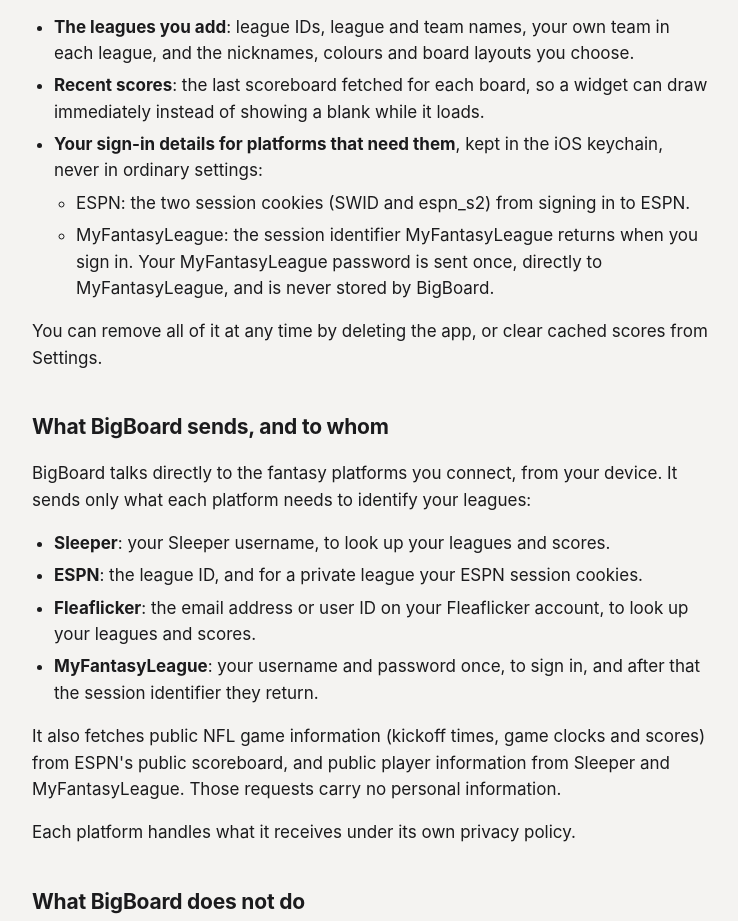
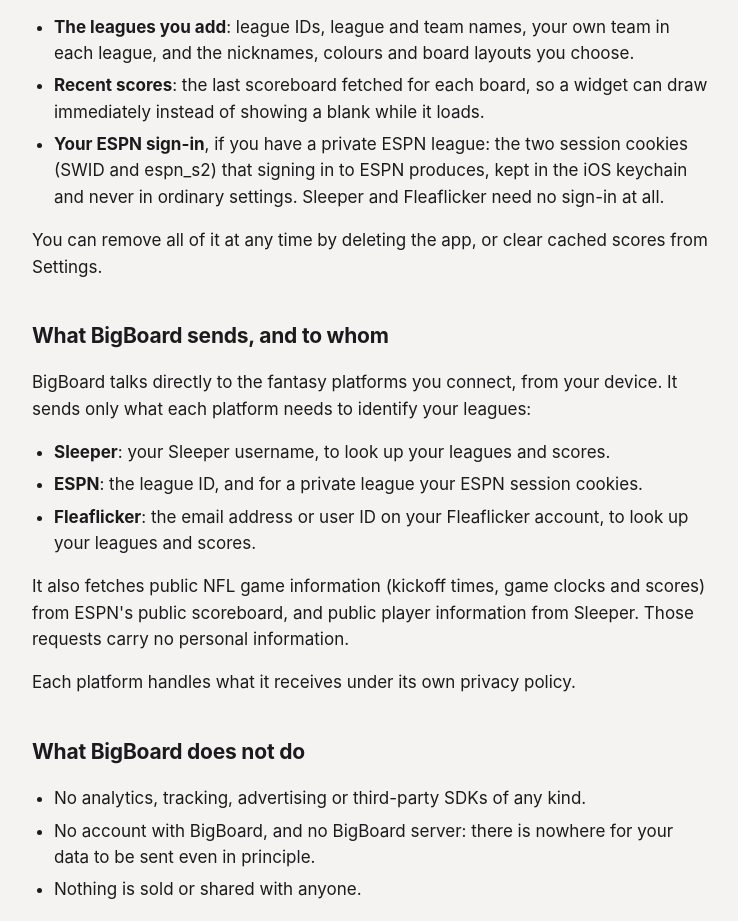
Before and after one commit to bigboardff-hub/bigboardff-hub.github.io, a plain HTML site: page privacy.html in a window 1280 px wide. Shown: the part 461-1382 px from the top of the page, without its empty margins (268-1006 px from the left). Drawn offline with Linux system fonts and the light colour scheme.

Commit message:
Add files via upload

```diff
--- a/privacy.html
+++ b/privacy.html
@@ -104,15 +104,9 @@ footer a { margin-right: 18px; }
       each league, and the nicknames, colours and board layouts you choose.</li>
   <li><strong>Recent scores</strong>: the last scoreboard fetched for each board, so a widget can
       draw immediately instead of showing a blank while it loads.</li>
-  <li><strong>Your sign-in details for platforms that need them</strong>, kept in the iOS keychain,
-      never in ordinary settings:
-    <ul>
-      <li>ESPN: the two session cookies (SWID and espn_s2) from signing in to ESPN.</li>
-      <li>MyFantasyLeague: the session identifier MyFantasyLeague returns when you sign in. Your
-          MyFantasyLeague password is sent once, directly to MyFantasyLeague, and is never stored
-          by BigBoard.</li>
-    </ul>
-  </li>
+  <li><strong>Your ESPN sign-in</strong>, if you have a private ESPN league: the two session
+      cookies (SWID and espn_s2) that signing in to ESPN produces, kept in the iOS keychain and
+      never in ordinary settings. Sleeper and Fleaflicker need no sign-in at all.</li>
 </ul>
 <p>You can remove all of it at any time by deleting the app, or clear cached scores from Settings.</p>
 
@@ -124,12 +118,10 @@ footer a { margin-right: 18px; }
   <li><strong>ESPN</strong>: the league ID, and for a private league your ESPN session cookies.</li>
   <li><strong>Fleaflicker</strong>: the email address or user ID on your Fleaflicker account, to
       look up your leagues and scores.</li>
-  <li><strong>MyFantasyLeague</strong>: your username and password once, to sign in, and after that
-      the session identifier they return.</li>
 </ul>
 <p>It also fetches public NFL game information (kickoff times, game clocks and scores) from ESPN's
-   public scoreboard, and public player information from Sleeper and MyFantasyLeague. Those requests
-   carry no personal information.</p>
+   public scoreboard, and public player information from Sleeper. Those requests carry no
+   personal information.</p>
 <p>Each platform handles what it receives under its own privacy policy.</p>
 
 <h2>What BigBoard does not do</h2>
```
Also changed, not shown: index.html (+8 -8 lines).
